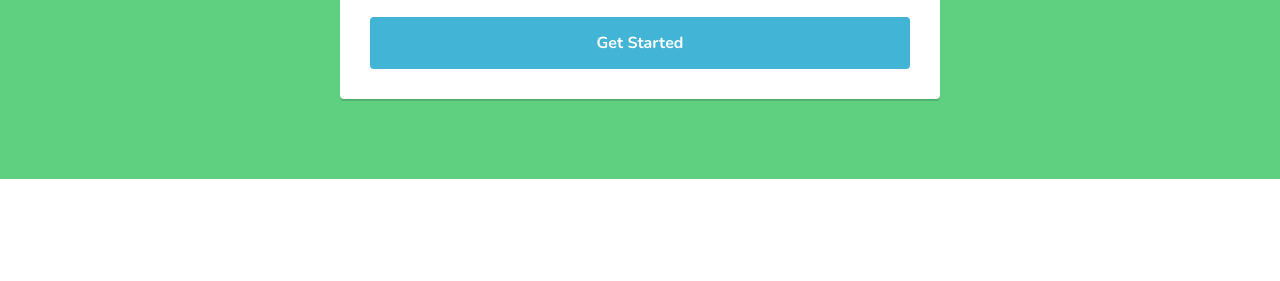
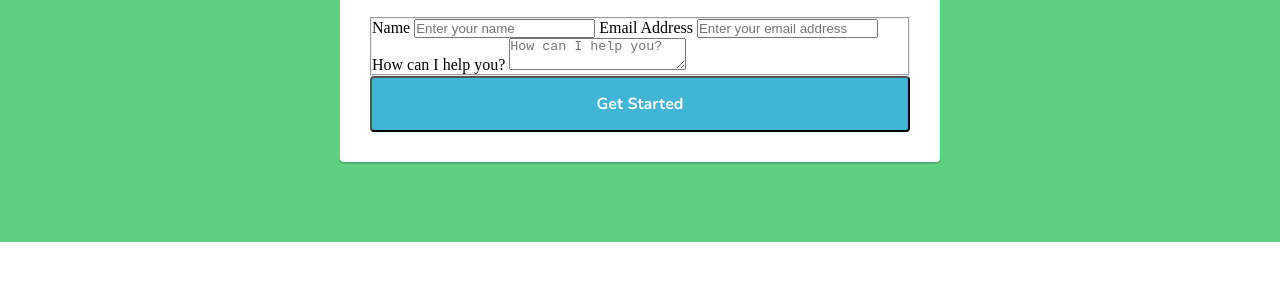
Before and after one commit to codecarrot-net/branding, a plain HTML site: page index.html in a window 1280 px wide. Shown: the part 297-578 px from the top of the page. Drawn offline with nearby package versions, Linux system fonts and the light colour scheme.

Commit message:
add contact form

```diff
--- a/index.html
+++ b/index.html
@@ -16,7 +16,23 @@
                 <li class="cc-content-item"><img src="https://lh3.googleusercontent.com/ns0Ll3Y1sdAoxus5jjdhnW0BjIpil74y-GX1TqSLDlL_N5OIcOmVrpN5v6s-v65c8GkU9CmnZ4ZnSNdprIUJf3NL4l6ViAITuHLDLvZB8kqDHtawU3cCjmAgMblgUEWAh2zdbg=s512-no" width="24" height="24"><span>Pick the template you love</span></li>
                 <li class="cc-content-item"><img src="https://lh3.googleusercontent.com/ns0Ll3Y1sdAoxus5jjdhnW0BjIpil74y-GX1TqSLDlL_N5OIcOmVrpN5v6s-v65c8GkU9CmnZ4ZnSNdprIUJf3NL4l6ViAITuHLDLvZB8kqDHtawU3cCjmAgMblgUEWAh2zdbg=s512-no" width="24" height="24"><span>Collaborate, communicate and discuss</span></li>
                 <li class="cc-content-item"><img src="https://lh3.googleusercontent.com/ns0Ll3Y1sdAoxus5jjdhnW0BjIpil74y-GX1TqSLDlL_N5OIcOmVrpN5v6s-v65c8GkU9CmnZ4ZnSNdprIUJf3NL4l6ViAITuHLDLvZB8kqDHtawU3cCjmAgMblgUEWAh2zdbg=s512-no" width="24" height="24"><span>Get high-quality coded website and deply on server</span></li>
-              </ul><a target="_blank" href="http://www.codecarrot.net/?utm_source=client_site&amp;utm_content=free-website" class="cc-content-cta">Get Started</a>
+              </ul>
+
+              <form action="https://formspree.io/contact@codecarrot.net" method="post">
+			<fieldset class="users-data">
+	          <label for="name">Name</label>
+	          <input placeholder="Enter your name" type="text" id="name" name="user_name">
+
+	          <label for="mail">Email Address</label>
+	          <input placeholder="Enter your email address" type="email" id="mail" name="user_email">
+
+	          <label for="message">How can I help you?</label>
+	          <textarea placeholder="How can I help you?" id="message" name="user_message"></textarea>
+	        </fieldset>
+
+	        <button class="cc-content-cta" name="_next" value="http://www.codecarrot.net/submit-confirmation.html" type="submit">Get Started</button>
+	        </form>
+
             </div>
           </div>
         </div>
```
